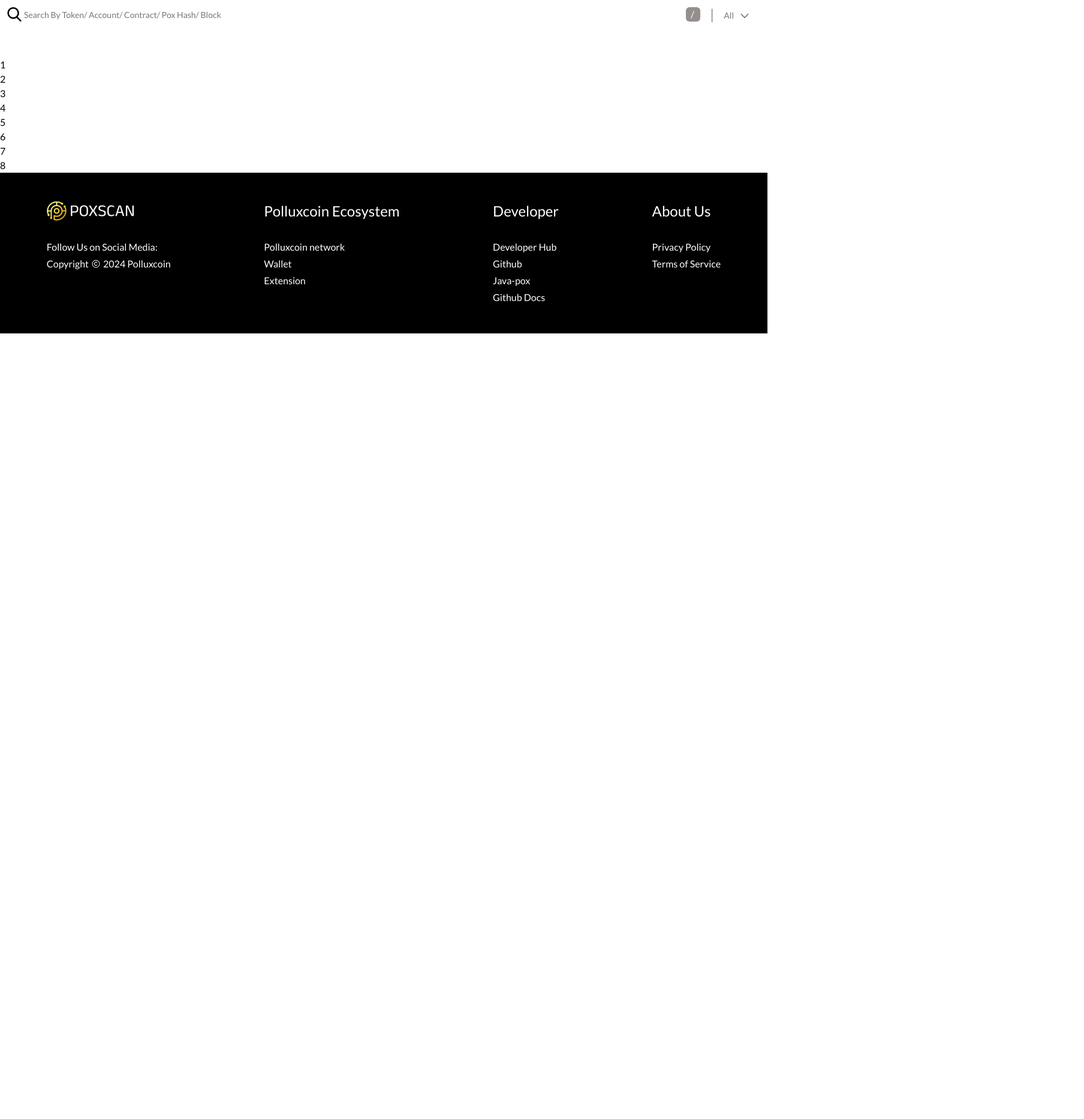
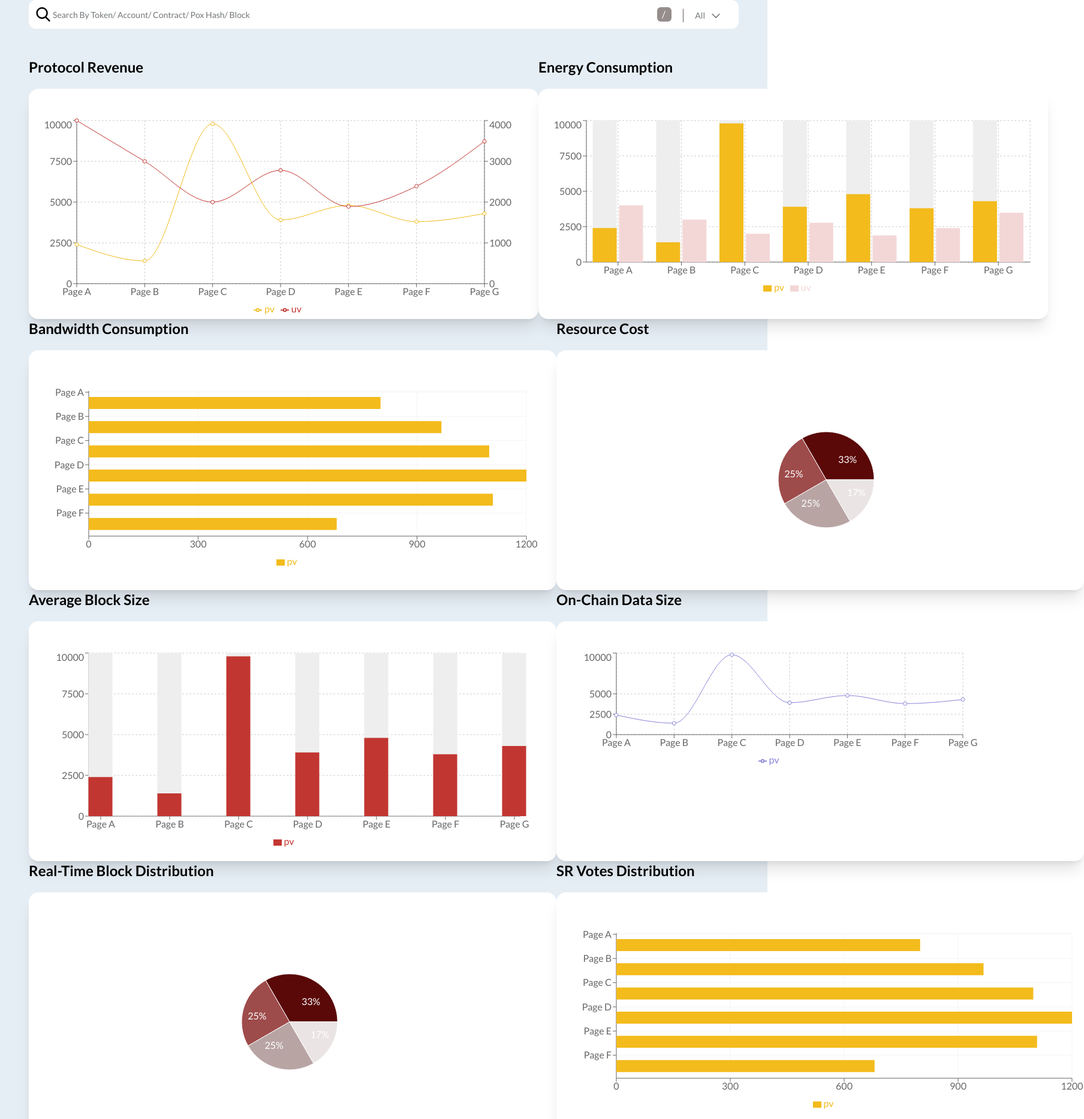
Before and after one commit to PolluxCoin2-0/POX_SCAN, a React (Vite) app: page /network in a window 1280 px wide. Shown: the part 112-1978 px from the top of the page at 60% size, 1808 px wide, since content can reach past the window. Before the commit the page ends 800 px from the top, so only its background shows below. Built offline with nearby package versions, Linux system fonts and the light colour scheme.

Commit message:
Fix the alignment

```diff
--- a/src/components/BiaxialLineChart.jsx
+++ b/src/components/BiaxialLineChart.jsx
@@ -71,7 +71,7 @@ const BiaxialLineChart = ({width}) => {
       >
         <CartesianGrid strokeDasharray="3 3" />
         <XAxis dataKey="name" />
-        <YAxis yAxisId="left" orientation="left" />
+       <YAxis yAxisId="left" orientation="left" />
         <YAxis yAxisId="right" orientation="right" />
         <Tooltip />
         <Legend />
--- a/src/pages/DataPage/PoxSupply/Networks/Network.jsx
+++ b/src/pages/DataPage/PoxSupply/Networks/Network.jsx
@@ -1,31 +1,107 @@
-import { SearchBarExpand } from "../../../../components"
+import { SearchBarExpand } from "../../../../components";
+import BiaxialLineChart from "../../../../components/BiaxialLineChart";
+import BarHashChart from "../../../../components/BarHashChart";
+import VerticalComposedChart from "../../../../components/VerticalComposedChart";
+import CustomPieChart from "../../../../components/CustomPieChart";
+import BarChartNo from "../../../../components/BarChartNo";
+import LineChart from "../../../../components/LineChart";
 
 const Network = () => {
   return (
-    <div>
+    <div className="bg-light-sky-blue px-12 pb-12">
+
       <div>
         <SearchBarExpand />
       </div>
 
+      <div className="flex flex-row justify-between w-full ">
         <div>
-        <div>1</div>
-        <div>2</div>
+          <p className="text-2xl font-bold">Protocol Revenue</p>
+          <div className="bg-white rounded-2xl shadow-xl mt-5">
+            <div className="h-96  pt-12 w-[850px]">
+            <BiaxialLineChart width="500"/>
+            </div>
+
+          </div>
         </div>
 
         <div>
-        <div>3</div>
-        <div>4</div>
+          <p className="text-2xl font-bold">Energy Consumption</p>
+          <div className="bg-white rounded-2xl shadow-xl mt-5 ">
+          <div className="h-96 pt-12 w-[850px]">
+            <BarHashChart />
+            </div>
+          </div>
+        </div>
+      </div>
+
+
+
+      <div className="flex flex-row justify-between ">
+        <div>
+          <p className="text-2xl font-bold">Bandwidth Consumption</p>
+          <div className="bg-white rounded-2xl shadow-xl w-[880px] h-[400px] mt-5">
+
+          <div className="h-96 pl-5 pt-12 w-[850px]">
+            <VerticalComposedChart/>
+            </div>
+          </div>
         </div>
 
         <div>
-        <div>5</div>
-        <div>6</div>
+          <p className="text-2xl font-bold">Resource Cost</p>
+          <div className="bg-white rounded-2xl shadow-xl w-[880px] h-[400px] mt-5">
+          <div className="h-96 pl-5 pt-12 ">
+            < CustomPieChart/>
+            </div>
+          </div>
+        </div>
+      </div>
+
+
+      <div className="flex flex-row justify-between ">
+      <div>
+        <p className="text-2xl font-bold">Average Block Size</p>
+        <div className="bg-white rounded-2xl shadow-xl w-[880px] h-[400px] mt-5">
+
+        <div className="h-96 pl-5 pt-12 w-[850px]">
+          <BarChartNo color=""/>
+          </div>
+        </div>
       </div>
 
       <div>
-        <div>7</div>
-        <div>8</div>
+        <p className="text-2xl font-bold">On-Chain Data Size</p>
+        <div className="bg-white rounded-2xl shadow-xl w-[880px] h-[400px] mt-5">
+        <div className="h-96 pl-5 pt-12 ">
+          <LineChart />
           </div>
+        </div>
+      </div>
+    </div>
+
+
+    <div className="flex flex-row justify-between ">
+        <div>
+          <p className="text-2xl font-bold">Real-Time Block Distribution</p>
+          <div className="bg-white rounded-2xl shadow-xl w-[880px] h-[400px] mt-5">
+
+          <div className="h-96 pl-5 pt-12 w-[850px]">
+          < CustomPieChart/>
+            </div>
+          </div>
+        </div>
+
+        <div>
+          <p className="text-2xl font-bold">SR Votes Distribution</p>
+          <div className="bg-white rounded-2xl shadow-xl w-[880px] h-[400px] mt-5">
+          <div className="h-96 pl-5 pt-12 ">
+          <VerticalComposedChart/>
+            </div>
+          </div>
+        </div>
+      </div>
+
     </div>
   )
 }
--- a/src/pages/DataPage/PoxSupply/Pox/Pox1.jsx
+++ b/src/pages/DataPage/PoxSupply/Pox/Pox1.jsx
@@ -7,13 +7,13 @@ import CustomPieChart from "../../../../components/CustomPieChart";
 
 const Pox = () => {
   return (
-    <div className="bg-light-sky-blue">
+    <div className="bg-light-sky-blue px-12 pb-12 ">
 
       <div>
         <SearchBarExpand />
       </div>
 
-      <div className="flex flex-row justify-between m-12">
+      <div className="flex flex-row justify-between ">
         <div>
           <p className="text-2xl font-bold">POX Price</p>
           <div className="bg-white rounded-2xl shadow-xl w-[880px] h-[400px] mt-5">
@@ -36,7 +36,7 @@ const Pox = () => {
 
 
 
-      <div className="flex flex-row justify-between m-12">
+      <div className="flex flex-row justify-between ">
         <div>
           <p className="text-2xl font-bold">POX Market Cap</p>
           <div className="bg-white rounded-2xl shadow-xl w-[880px] h-[400px] mt-5">
@@ -58,7 +58,7 @@ const Pox = () => {
       </div>
 
 
-      <div className="flex flex-row justify-between m-12">
+      <div className="flex flex-row justify-between ">
         <div>
           <p className="text-2xl font-bold">POX Staked</p>
           <div className="bg-white rounded-2xl shadow-xl w-[880px] h-[400px] mt-5">
--- a/src/pages/DataPage/PoxSupply/Pox/PoxGenerated.jsx
+++ b/src/pages/DataPage/PoxSupply/Pox/PoxGenerated.jsx
@@ -2,17 +2,17 @@ import { SearchBarExpand } from "../../../../components"
 import CustomPieChart from "../../../../components/CustomPieChart"
 const PoxGenerated = () => {
   return (
-    <div className="bg-light-sky-blue">
+    <div className="bg-light-sky-blue px-12 pb-12">
 
       <div>
         <SearchBarExpand />
       </div>
 
       <div>
-        <p className="m-12 text-lg font-bold">POX Generated/Burned</p>
+        <p className=" text-lg font-bold">POX Generated/Burned</p>
 
-        <div className="flex flex-row justify-between m-12 gap-5">
-          <div className="bg-white flex flex-row justify-around rounded-xl shadow-lg w-[70%] h-auto">
+        <div className="flex flex-row justify-between mt-8 mb-8 gap-5">
+          <div className="bg-white flex flex-row  justify-around rounded-xl shadow-lg w-[70%] h-auto">
             <div className="text-lg font-bold space-y-12 pt-14 pl-36">
               <p>0.552219</p>
               <p>0.552219</p>
@@ -21,7 +21,7 @@ const PoxGenerated = () => {
 
             </div>
 
-           <div className=" h-80">
+           <div className=" h-80 w-[50%]">
            <CustomPieChart />
            </div>
 
@@ -60,9 +60,9 @@ const PoxGenerated = () => {
 
 
       <div >
-        <p className="m-12 text-xl font-bold">List</p>
-        <div className="bg-white rounded-md m-12 shadow-lg p-10">
-          <div className="flex flex-row justify-around bg-lightest-gray ml-8 mr-8 pt-2 pb-2 rounded-md text-light-gray">
+        <p className=" text-xl mb-10 font-bold">List</p>
+        <div className="bg-white rounded-md  shadow-lg p-12">
+          <div className="flex flex-row justify-around bg-lightest-gray  pt-2 pb-2 rounded-md text-light-gray">
             <p>Date(UTC)</p>
             <p>Pox Price</p>
           </div>
--- a/src/pages/DataPage/PoxSupply/Pox/PoxMarketCap.jsx
+++ b/src/pages/DataPage/PoxSupply/Pox/PoxMarketCap.jsx
@@ -2,15 +2,15 @@ import { SearchBarExpand } from "../../../../components"
 import VerticalComposedChart from "../../../../components/VerticalComposedChart";
 const PoxMarketCap = () => {
   return (
-    <div className="bg-light-sky-blue">
+    <div className="bg-light-sky-blue px-12 pb-12">
 
       <div>
         <SearchBarExpand />
       </div>
 
-      <div className="m-12 text-xl font-bold">
+      <div className=" text-xl font-bold">
         <p>POX Supply</p>
-        <div className="bg-white rounded-md mt-5 px-12 py-6 shadow-lg">
+        <div className="bg-white rounded-md mt-5 px-12 py-6 mb-12 shadow-lg">
         <div className="pt-5 pl-14 pr-20  h-[550px]">
             <VerticalComposedChart  width="1000"/>
             </div>
@@ -18,8 +18,8 @@ const PoxMarketCap = () => {
       </div>
 
       <div >
-        <p className="m-12 text-xl font-bold">List</p>
-        <div className="bg-white rounded-md m-12 shadow-lg p-10">
+        <p className=" text-2xl mb-10 font-bold">List</p>
+        <div className="bg-white rounded-md  shadow-lg p-10">
           <div className="flex flex-row justify-around bg-lightest-gray ml-8 mr-8 pt-2 pb-2 rounded-md text-light-gray">
             <p>Date(UTC)</p>
             <p>Pox Price</p>
--- a/src/pages/DataPage/PoxSupply/Pox/PoxPrice.jsx
+++ b/src/pages/DataPage/PoxSupply/Pox/PoxPrice.jsx
@@ -2,13 +2,13 @@ import { SearchBarExpand } from "../../../../components"
 import BiaxialLineChart from "../../../../components/BiaxialLineChart"
 const PoxPrice = () => {
   return (
-    <div className="bg-light-sky-blue">
+    <div className="bg-light-sky-blue px-12 pb-12">
 
       <div>
         <SearchBarExpand />
       </div>
 
-      <div className="m-12 text-xl font-bold">
+      <div className="text-xl font-bold">
         <p>POX Price</p>
         <div className="bg-white rounded-xl   mt-8 px-12 py-6 shadow-xl">
 
@@ -19,8 +19,8 @@ const PoxPrice = () => {
       </div>
 
       <div >
-        <p className="m-12 text-2xl font-bold">List</p>
-        <div className="bg-white rounded-xl m-12 shadow-xl p-10">
+        <p className="text-2xl mb-10 mt-10 font-bold">List</p>
+        <div className="bg-white rounded-xl shadow-xl p-10">
           <div className="flex flex-row justify-around bg-lightest-gray ml-8 mr-8 pt-2 pb-2 rounded-md text-light-gray">
             <p>Date(UTC)</p>
             <p>Pox Price</p>
--- a/src/pages/DataPage/PoxSupply/Pox/PoxStaked.jsx
+++ b/src/pages/DataPage/PoxSupply/Pox/PoxStaked.jsx
@@ -1,21 +1,25 @@
 import { SearchBarExpand } from "../../../../components"
-
+import BarHashChart1 from "../../../../components/BarHashChart1";
 const PoxStaked = () => {
   return (
-    <div className="bg-light-sky-blue">
+    <div className="bg-light-sky-blue px-12 pb-12">
 
       <div>
         <SearchBarExpand />
       </div>
 
-      <div className="m-12 text-xl font-bold">
+      <div className="text-xl font-bold">
         <p>POX Supply</p>
-        <div className="bg-white rounded-md m-12 px-96 py-60 shadow-lg">1</div>
+        <div className="bg-white mt-8 rounded-2xl pl-40 py-14 shadow-lg">
+        <div className="h-96 pl-5 pt-12 w-[1050px]">
+        <BarHashChart1 />
+        </div>
+        </div>
       </div>
 
       <div >
-        <p className="m-12 text-xl font-bold">List</p>
-        <div className="bg-white rounded-md m-12 shadow-lg p-10">
+        <p className=" text-2xl mt-10 mb-8 font-bold">List</p>
+        <div className="bg-white rounded-2xl shadow-lg p-10">
           <div className="flex flex-row justify-around bg-lightest-gray ml-8 mr-8 pt-2 pb-2 rounded-md text-light-gray">
             <p>Date(UTC)</p>
             <p>Pox Price</p>
```
Lines whose indentation alone changed are shown as unchanged.
